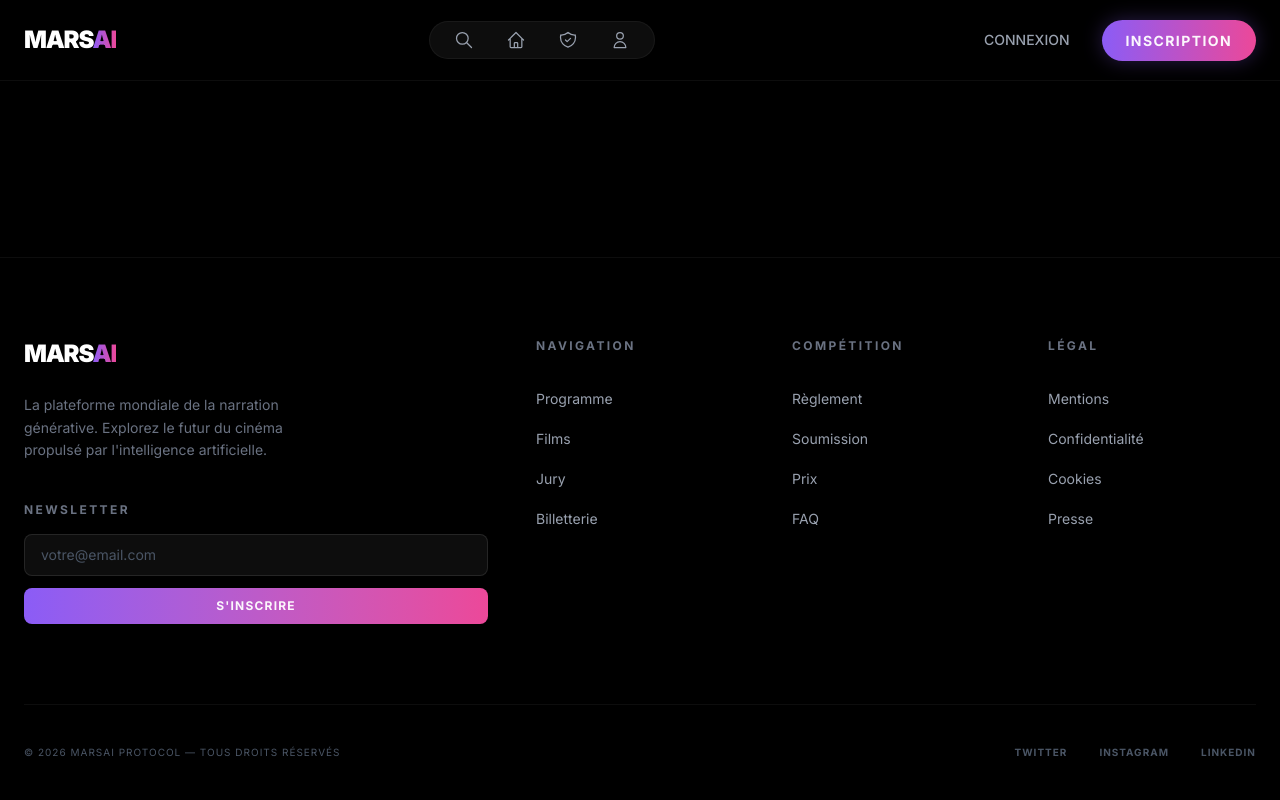
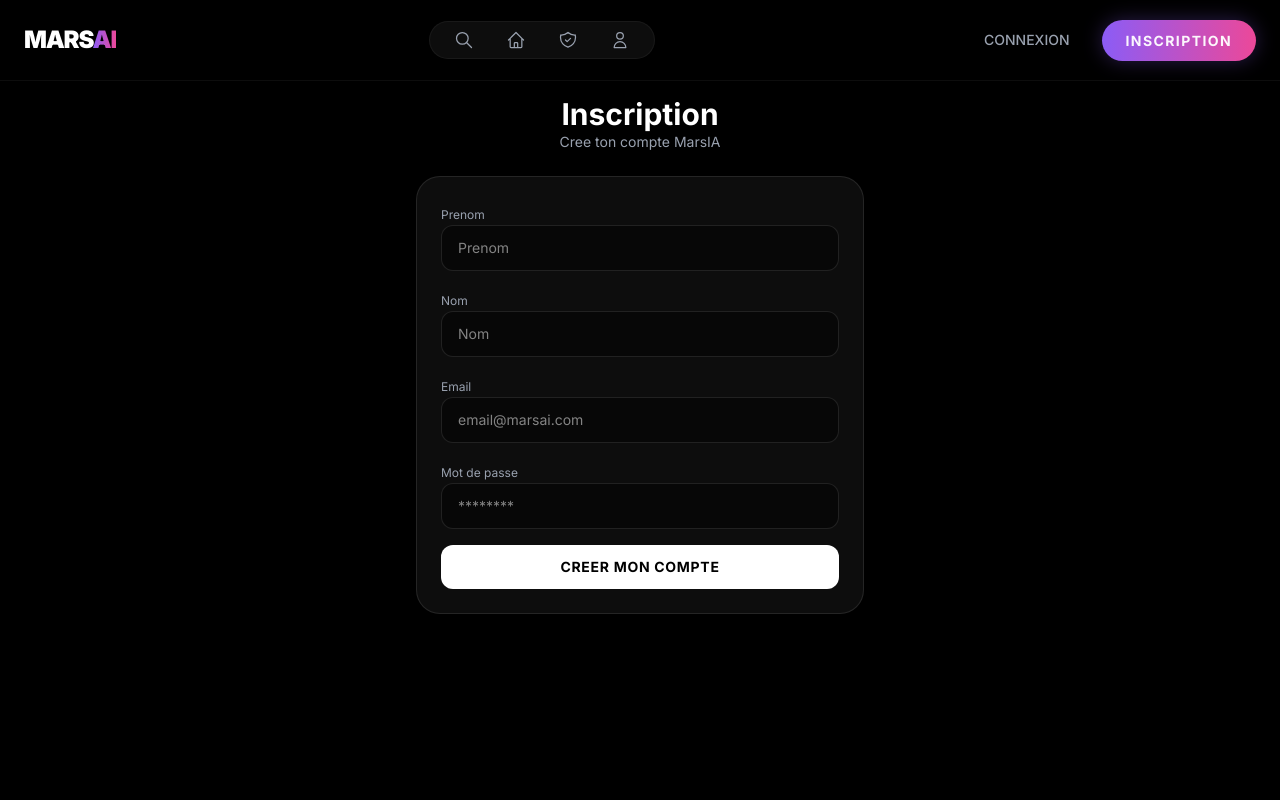
Before and after one commit to YusufByn/MarsAi, a React app in the folder frontend/: page /register in a window 1280 px wide. Shown: the top 800 px of the page. Built offline with nearby package versions, Linux system fonts and the light colour scheme; no server answers; the HTML template or start-up script is replaced by a standard one.

Commit message:
add front login/register

```diff
--- a/frontend/src/App.jsx
+++ b/frontend/src/App.jsx
@@ -5,6 +5,8 @@ import JuryDetails from './pages/user/JuryDetails';
 import AllJury from './pages/user/AllJury';
 import NewsletterAdmin from './pages/admin/NewsletterAdmin';
 import Player from './pages/playerVideo/player';
+import Login from './pages/auth/Login';
+import Register from './pages/auth/Register';
 import Navbar from './components/layout/Navbar';
 import Footer from './components/layout/Footer';
 
@@ -20,6 +22,8 @@ function App() {
             <Route path="/jury/profil/:id" element={<JuryDetails />} />
             <Route path="/admin/newsletter" element={<NewsletterAdmin />} />
             <Route path="/video/player" element={<Player />} />
+            <Route path="/login" element={<Login />} />
+            <Route path="/register" element={<Register />} />
           </Routes>
         </main>
         <Footer />
--- /dev/null
+++ b/frontend/src/pages/auth/Login.jsx
@@ -0,0 +1,95 @@
+import React, { useState } from 'react';
+import { useNavigate } from 'react-router-dom';
+import { authService } from '../../services/authService';
+
+const Login = () => {
+  const navigate = useNavigate();
+  const [formData, setFormData] = useState({ email: '', password: '' });
+  const [status, setStatus] = useState('idle');
+  const [message, setMessage] = useState('');
+
+  const handleChange = (event) => {
+    const { name, value } = event.target;
+    setFormData((prev) => ({ ...prev, [name]: value }));
+  };
+
+  const handleSubmit = async (event) => {
+    event.preventDefault();
+    setStatus('loading');
+    setMessage('');
+
+    try {
+      const response = await authService.login(formData);
+      localStorage.setItem('auth_token', response.token || '');
+      localStorage.setItem('auth_user', JSON.stringify(response.user || {}));
+      setStatus('success');
+      setMessage('Connexion reussie');
+      navigate('/');
+    } catch (error) {
+      setStatus('error');
+      setMessage(error.message || 'Erreur de connexion');
+    }
+  };
+
+  return (
+    <div className="min-h-screen bg-black text-white px-6 pt-24 pb-10">
+      <div className="max-w-md mx-auto space-y-6">
+        <div className="text-center">
+          <h1 className="text-3xl font-bold">Connexion</h1>
+          <p className="text-sm text-gray-400">Acces a ton espace MarsIA</p>
+        </div>
+
+        <form
+          onSubmit={handleSubmit}
+          className="rounded-3xl border border-white/10 bg-white/5 p-6 space-y-4"
+        >
+          <div className="space-y-2">
+            <label className="text-xs text-gray-400">Email</label>
+            <input
+              type="email"
+              name="email"
+              value={formData.email}
+              onChange={handleChange}
+              className="w-full rounded-xl bg-black/40 border border-white/10 px-4 py-3 text-sm text-white focus:outline-none focus:ring-2 focus:ring-mars-primary/50"
+              placeholder="ex: user@mail.com"
+              required
+            />
+          </div>
+
+          <div className="space-y-2">
+            <label className="text-xs text-gray-400">Mot de passe</label>
+            <input
+              type="password"
+              name="password"
+              value={formData.password}
+              onChange={handleChange}
+              className="w-full rounded-xl bg-black/40 border border-white/10 px-4 py-3 text-sm text-white focus:outline-none focus:ring-2 focus:ring-mars-primary/50"
+              placeholder="********"
+              required
+            />
+          </div>
+
+          <button
+            type="submit"
+            disabled={status === 'loading'}
+            className="w-full rounded-xl bg-white text-black py-3 text-sm font-bold uppercase tracking-wider hover:bg-gray-200 disabled:opacity-50"
+          >
+            {status === 'loading' ? 'Connexion...' : 'Se connecter'}
+          </button>
+
+          {message && (
+            <div
+              className={`text-xs text-center ${
+                status === 'error' ? 'text-red-400' : 'text-green-400'
+              }`}
+            >
+              {message}
+            </div>
+          )}
+        </form>
+      </div>
+    </div>
+  );
+};
+
+export default Login;
--- /dev/null
+++ b/frontend/src/pages/auth/Register.jsx
@@ -0,0 +1,123 @@
+import React, { useState } from 'react';
+import { useNavigate } from 'react-router-dom';
+import { authService } from '../../services/authService';
+
+const Register = () => {
+  const navigate = useNavigate();
+  const [formData, setFormData] = useState({
+    firstName: '',
+    lastName: '',
+    email: '',
+    password: '',
+  });
+  const [status, setStatus] = useState('idle');
+  const [message, setMessage] = useState('');
+
+  const handleChange = (event) => {
+    const { name, value } = event.target;
+    setFormData((prev) => ({ ...prev, [name]: value }));
+  };
+
+  const handleSubmit = async (event) => {
+    event.preventDefault();
+    setStatus('loading');
+    setMessage('');
+
+    try {
+      await authService.register(formData);
+      setStatus('success');
+      setMessage('Compte cree, tu peux te connecter');
+      navigate('/login');
+    } catch (error) {
+      setStatus('error');
+      setMessage(error.message || 'Erreur lors de la creation du compte');
+    }
+  };
+
+  return (
+    <div className="min-h-screen bg-black text-white px-6 pt-24 pb-10">
+      <div className="max-w-md mx-auto space-y-6">
+        <div className="text-center">
+          <h1 className="text-3xl font-bold">Inscription</h1>
+          <p className="text-sm text-gray-400">Cree ton compte MarsIA</p>
+        </div>
+
+        <form
+          onSubmit={handleSubmit}
+          className="rounded-3xl border border-white/10 bg-white/5 p-6 space-y-4"
+        >
+          <div className="grid grid-cols-1 gap-4">
+            <div className="space-y-2">
+              <label className="text-xs text-gray-400">Prenom</label>
+              <input
+                type="text"
+                name="firstName"
+                value={formData.firstName}
+                onChange={handleChange}
+                className="w-full rounded-xl bg-black/40 border border-white/10 px-4 py-3 text-sm text-white focus:outline-none focus:ring-2 focus:ring-mars-primary/50"
+                placeholder="Prenom"
+                required
+              />
+            </div>
+            <div className="space-y-2">
+              <label className="text-xs text-gray-400">Nom</label>
+              <input
+                type="text"
+                name="lastName"
+                value={formData.lastName}
+                onChange={handleChange}
+                className="w-full rounded-xl bg-black/40 border border-white/10 px-4 py-3 text-sm text-white focus:outline-none focus:ring-2 focus:ring-mars-primary/50"
+                placeholder="Nom"
+                required
+              />
+            </div>
+            <div className="space-y-2">
+              <label className="text-xs text-gray-400">Email</label>
+              <input
+                type="email"
+                name="email"
+                value={formData.email}
+                onChange={handleChange}
+                className="w-full rounded-xl bg-black/40 border border-white/10 px-4 py-3 text-sm text-white focus:outline-none focus:ring-2 focus:ring-mars-primary/50"
+                placeholder="email@marsai.com"
+                required
+              />
+            </div>
+            <div className="space-y-2">
+              <label className="text-xs text-gray-400">Mot de passe</label>
+              <input
+                type="password"
+                name="password"
+                value={formData.password}
+                onChange={handleChange}
+                className="w-full rounded-xl bg-black/40 border border-white/10 px-4 py-3 text-sm text-white focus:outline-none focus:ring-2 focus:ring-mars-primary/50"
+                placeholder="********"
+                required
+              />
+            </div>
+          </div>
+
+          <button
+            type="submit"
+            disabled={status === 'loading'}
+            className="w-full rounded-xl bg-white text-black py-3 text-sm font-bold uppercase tracking-wider hover:bg-gray-200 disabled:opacity-50"
+          >
+            {status === 'loading' ? 'Creation...' : 'Creer mon compte'}
+          </button>
+
+          {message && (
+            <div
+              className={`text-xs text-center ${
+                status === 'error' ? 'text-red-400' : 'text-green-400'
+              }`}
+            >
+              {message}
+            </div>
+          )}
+        </form>
+      </div>
+    </div>
+  );
+};
+
+export default Register;
--- /dev/null
+++ b/frontend/src/services/authService.js
@@ -0,0 +1,29 @@
+const API_URL = import.meta.env.VITE_API_URL || 'http://localhost:4000';
+
+const parseResponse = async (response) => {
+  const data = await response.json().catch(() => ({}));
+  if (!response.ok) {
+    throw new Error(data?.message || 'Erreur serveur');
+  }
+  return data;
+};
+
+export const authService = {
+  async register(payload) {
+    const response = await fetch(`${API_URL}/api/auth/register`, {
+      method: 'POST',
+      headers: { 'Content-Type': 'application/json' },
+      body: JSON.stringify(payload),
+    });
+    return parseResponse(response);
+  },
+
+  async login(payload) {
+    const response = await fetch(`${API_URL}/api/auth/login`, {
+      method: 'POST',
+      headers: { 'Content-Type': 'application/json' },
+      body: JSON.stringify(payload),
+    });
+    return parseResponse(response);
+  },
+};
```
